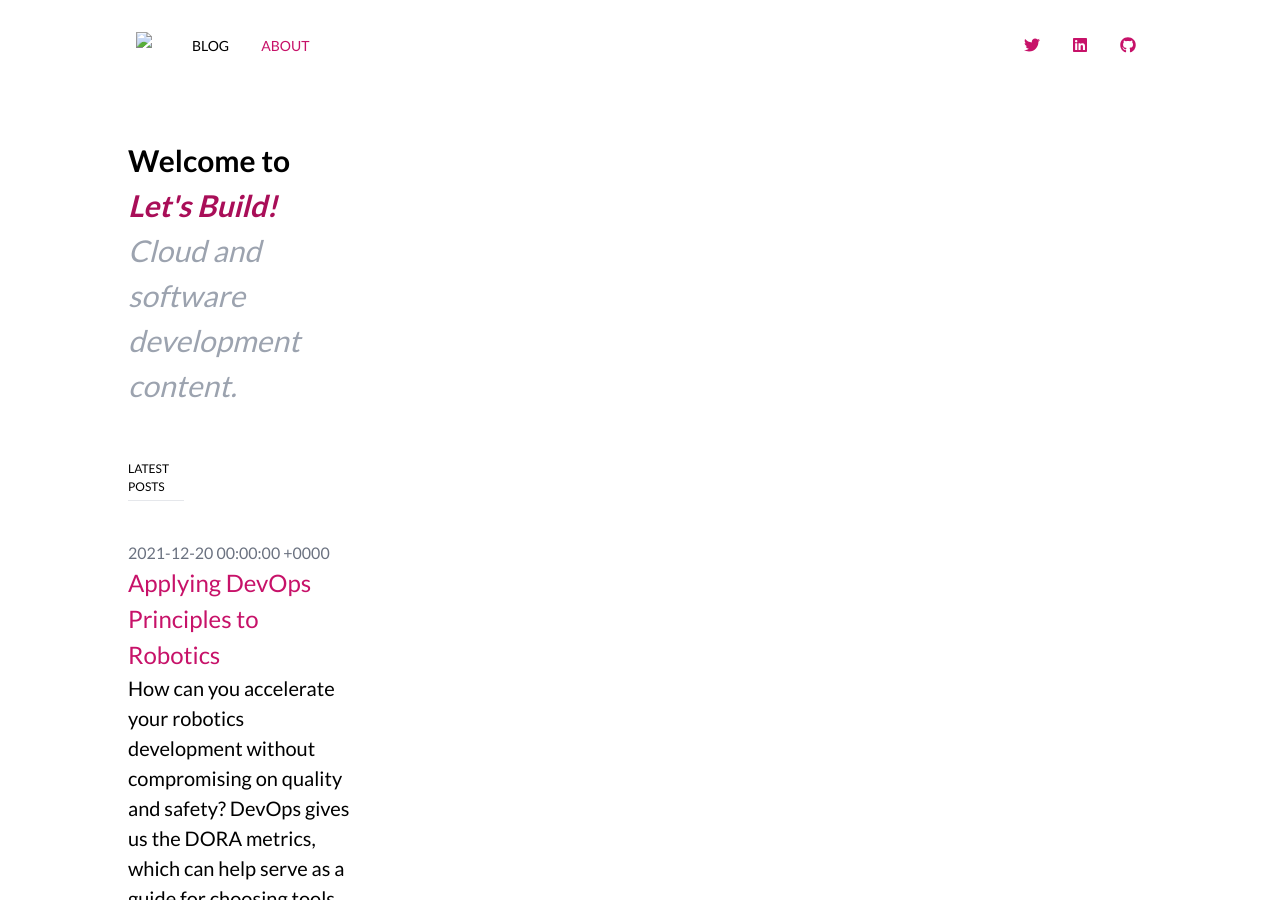
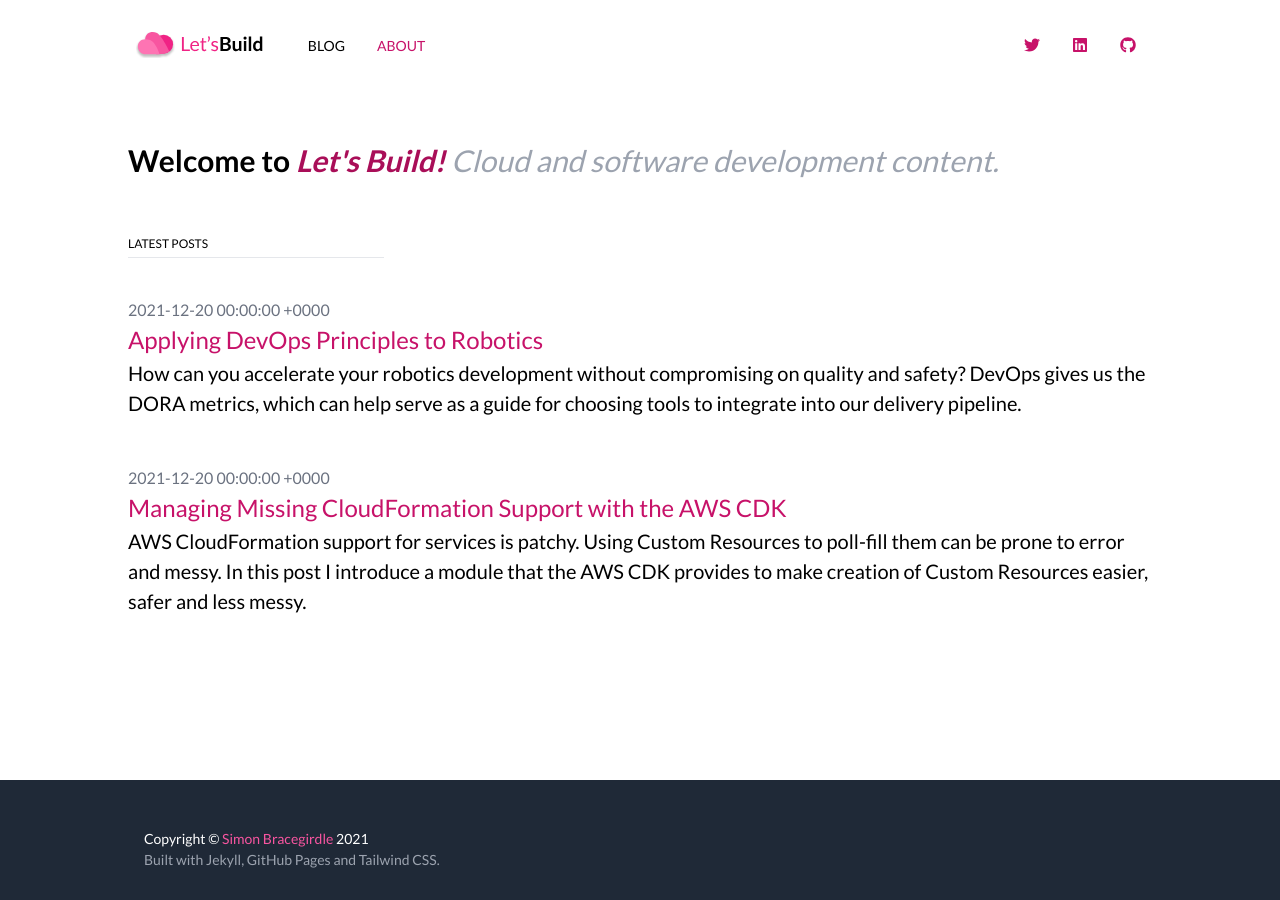
Before and after one commit to sbracegirdle/sbracegirdle.github.io, a Jekyll site: the page built from index.html, in a window 1280 px wide and 900 px high. Built offline with Jekyll 4.4.1, drawn with Linux system fonts in a browser that asks for light colours.

Commit message:
Fix up logo directory. Fix up double wrapped main body.

```diff
--- a/_layouts/default.html
+++ b/_layouts/default.html
@@ -187,9 +187,7 @@
         </div>
       </nav>
       <div class="block bg-white py-8" style="min-height: calc(-210px + 100vh)">
-        <div class="max-w-screen-lg mx-2 lg:mx-auto grid grid-cols-8 gap-8">
-          {{ content }}
-        </div>
+        {{ content }}
       </div>
       <div class="block bg-gray-800 py-8">
         <div class="max-w-screen-lg mx-2 lg:mx-auto grid grid-cols-8 gap-8">
```
Also changed, not shown: img/logo3_h.svg (renamed from logo3_h.svg).
